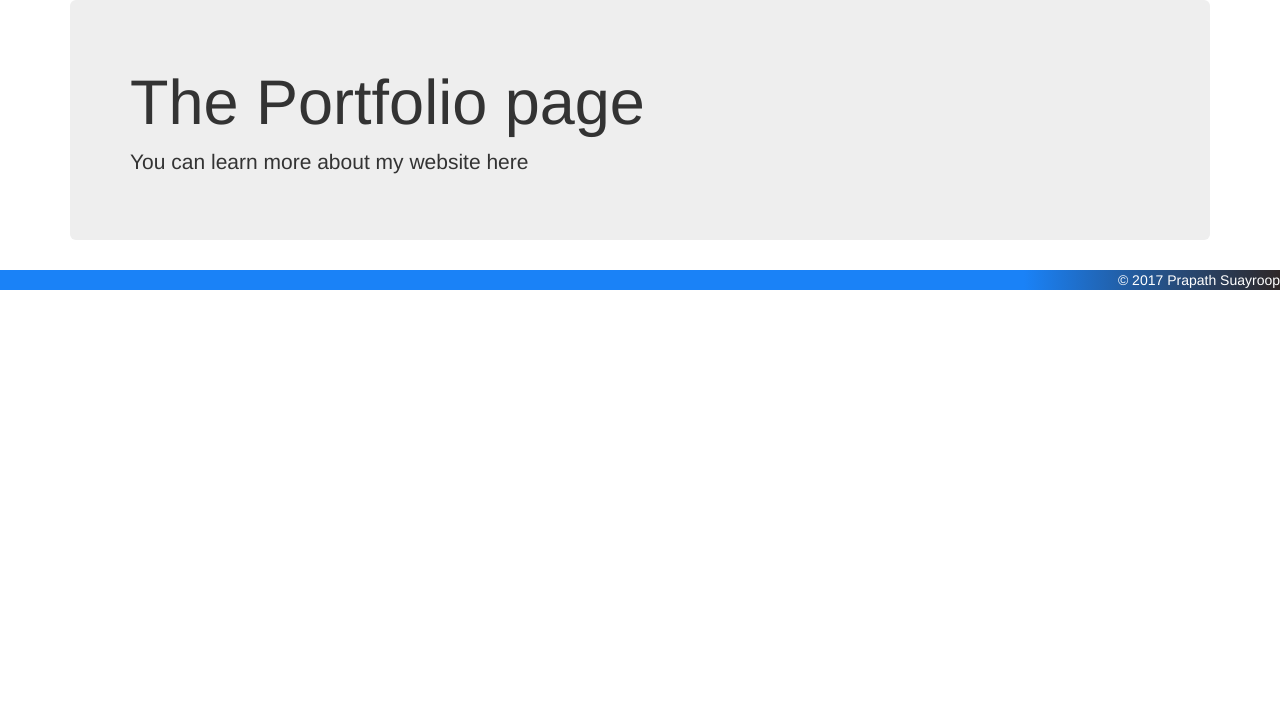
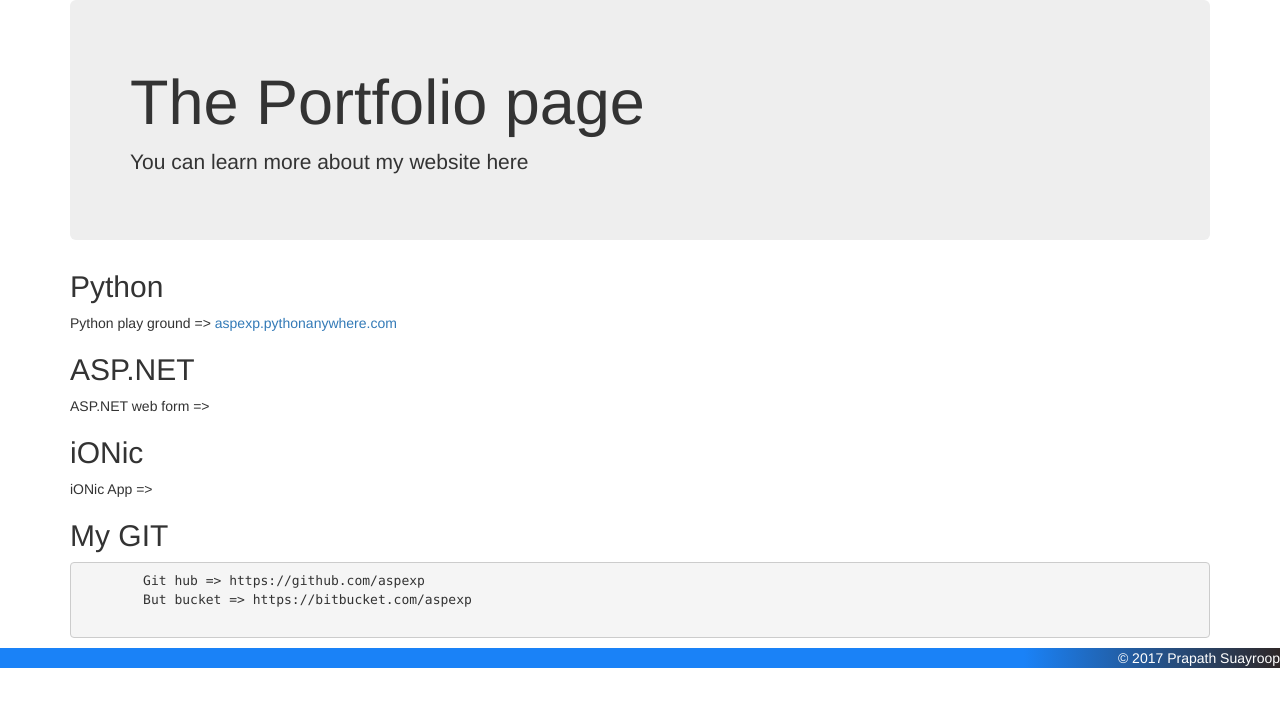
Before and after one commit to ASPeXP/my-project, a Flask app: page /portfolio in a window 1280 px wide. Shown: the part 40-747 px from the top of the page. Run offline with Flask 2, Linux system fonts and the light colour scheme; parts of the project's set-up code (start-up, migrations or seed data) failed here and were passed over; some libraries are stand-ins or nearby versions.

Commit message:
adding 3 pages, python, ionic, aspnet

```diff
--- a/app/templates/portfolio.html
+++ b/app/templates/portfolio.html
@@ -6,4 +6,24 @@
         <h1>The Portfolio page</h1>
         <p class="lead">You can learn more about my website here</p>
     </div>
+<div>
+    <h2>Python</h2>
+    Python play ground => <a href="#">aspexp.pythonanywhere.com</a>
+</div>
+<div>
+    <h2>ASP.NET</h2>
+    ASP.NET web form =>
+</div>
+<div>
+    <h2>iONic</h2>
+    iONic App =>
+</div>
+<div>
+    <h2>My GIT</h2>
+    <pre>
+        Git hub => https://github.com/aspexp
+        But bucket => https://bitbucket.com/aspexp
+    </pre>
+</div>
+
 {% endblock %}
--- a/app/views.py
+++ b/app/views.py
@@ -27,3 +27,16 @@ def about():
 @app.route('/login')
 def login():
     return render_template('login.html')
+
+
+@app.route('/aspnet')
+def aspnet():
+    return render_template('aspnet.html')
+
+@app.route('/ionic')
+def ionic():
+    return render_template('ionic.html')
+
+@app.route('python')
+def python():
+    return render_template('python.html')
```
Also changed, not shown: app/templates/aspnet.html (added, +9 -0 lines), app/templates/ionic.html (added, +9 -0 lines), app/templates/python.html (added, +9 -0 lines).
